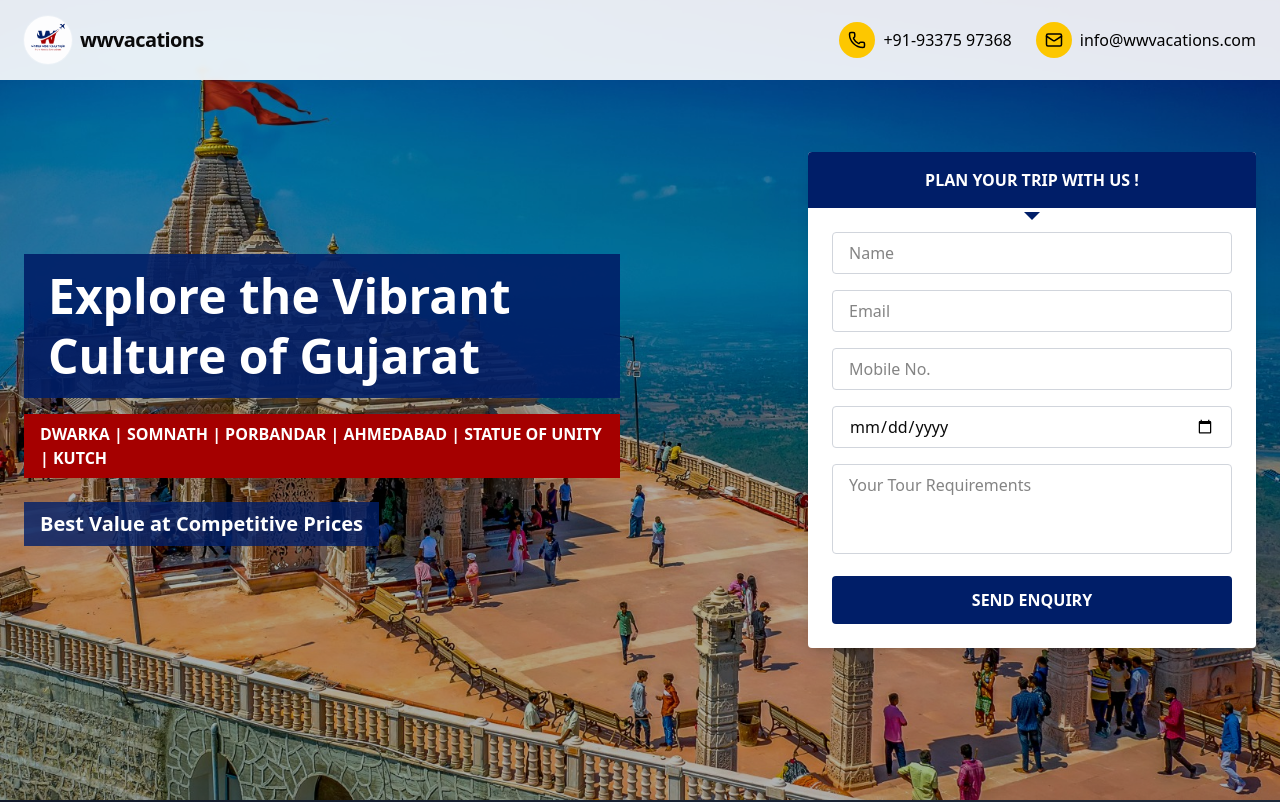
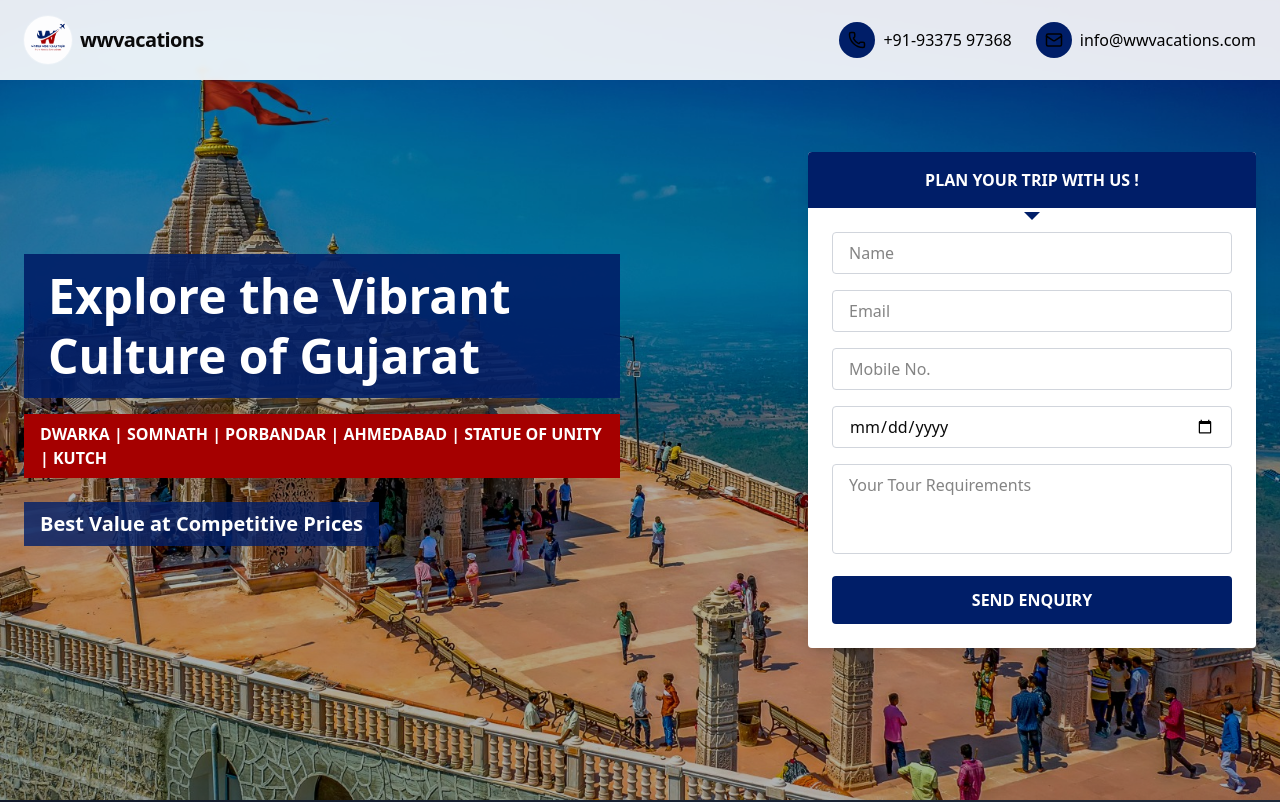
Before and after one commit to ayushnanda14/wwvacations, a Next.js app: page /gujarat-package in a window 1280 px wide. Shown: the top 802 px of the page. Built offline with nearby package versions, Linux system fonts and the light colour scheme; a web font is replaced by a local one.

Commit message:
Update LandingPageNavbar.tsx

```diff
--- a/src/components/LandingPageNavbar.tsx
+++ b/src/components/LandingPageNavbar.tsx
@@ -34,14 +34,14 @@ const LandingPageNavbar: React.FC = () => {
         {/* Contact Info */}
         <div className="flex items-center justify-between gap-6 text-black font-medium hidden lg:flex">
           <div className="flex items-center gap-2">
-            <span className="w-9 h-9 rounded-full bg-yellow-400 flex items-center justify-center">
+            <span className="w-9 h-9 rounded-full bg-[#001e68] flex items-center justify-center">
               <Phone size={18} />
             </span>
             <Link href="tel:9555356669"><span>+91-93375 97368</span></Link>
           </div>
 
           <div className="flex items-center gap-2">
-            <span className="w-9 h-9 rounded-full bg-yellow-400 flex items-center justify-center">
+            <span className="w-9 h-9 rounded-full bg-[#001e68] flex items-center justify-center">
               <Mail size={18} />
             </span>
             <Link href="mailto:info@wwvacations.com"><span>info@wwvacations.com</span></Link>
```
